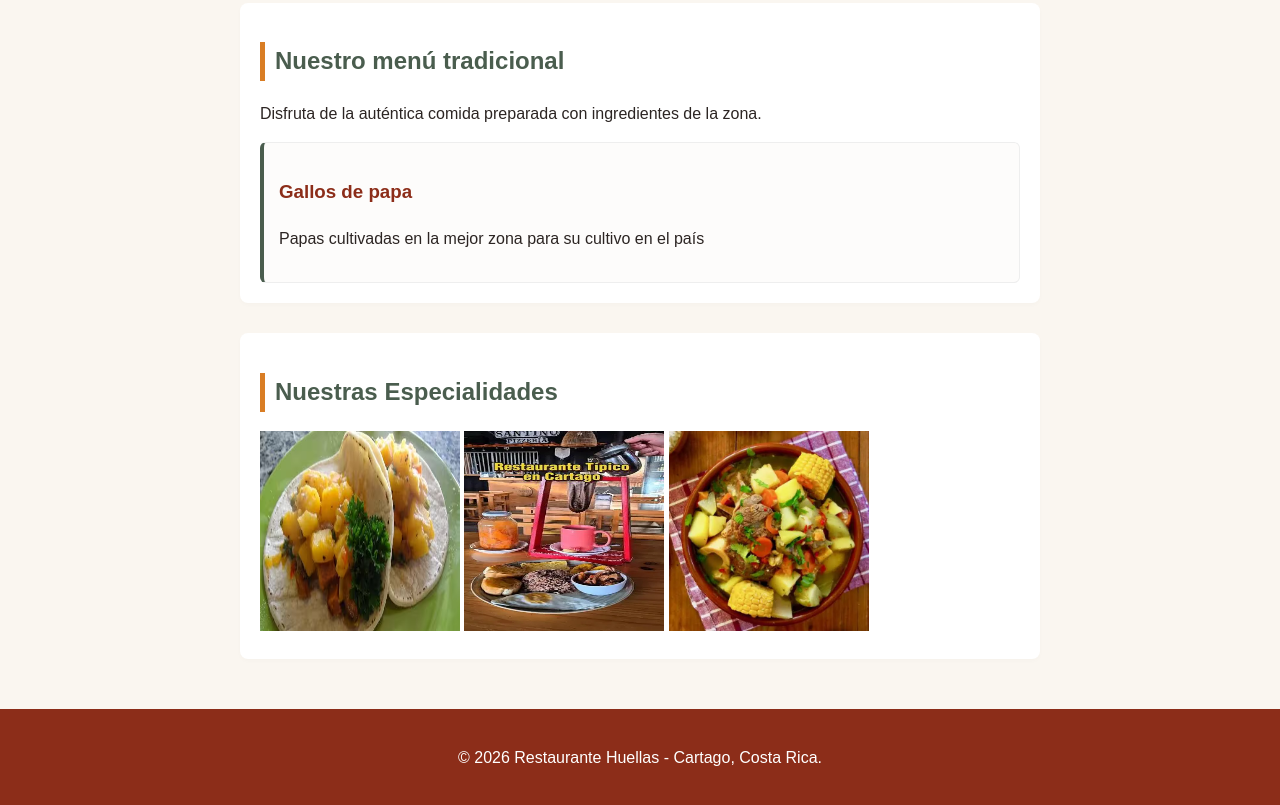
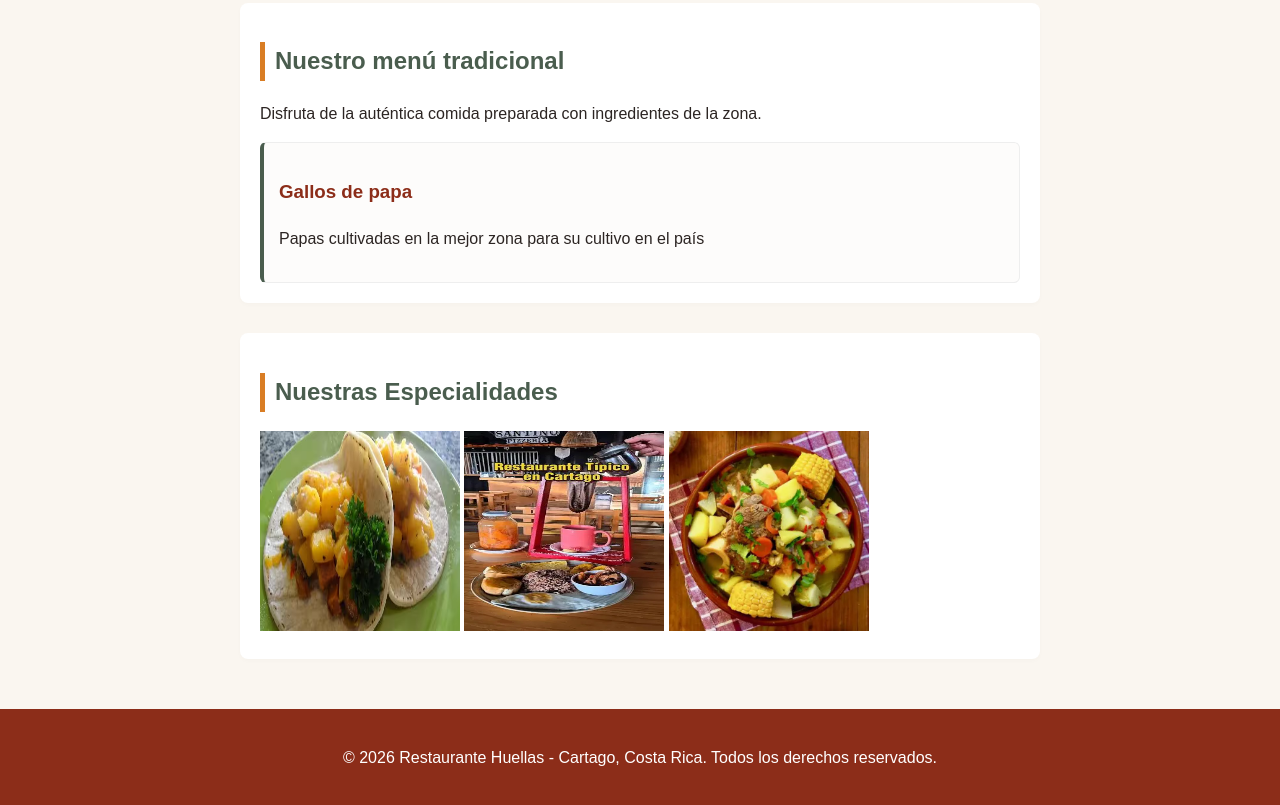
Before and after one commit to KarolCalvo/Proyecto-Restaurante-Huellas, a plain HTML site: page index.html in a window 1280 px wide. Shown: the part 696-1501 px from the top of the page. Drawn offline with Linux system fonts and the light colour scheme.

Commit message:
feat: se agrega pie de pagina con derechos reservados al proyecto

```diff
--- a/index.html
+++ b/index.html
@@ -142,7 +142,7 @@
 
 </main>
 <footer>
-<p>&copy; 2026 Restaurante Huellas - Cartago, Costa Rica.</p>
+<p>&copy; 2026 Restaurante Huellas - Cartago, Costa Rica. Todos los derechos reservados.</p>
 </footer>
 </body>
 </html>
```
